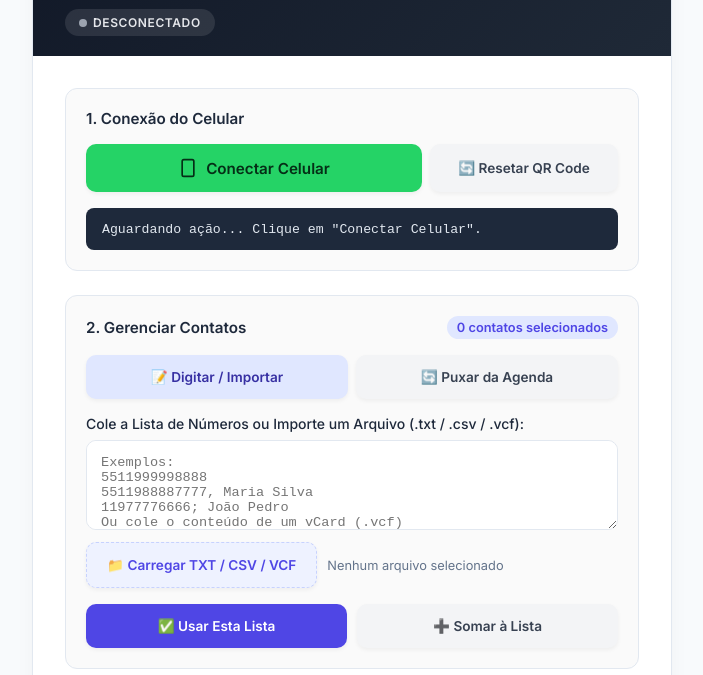
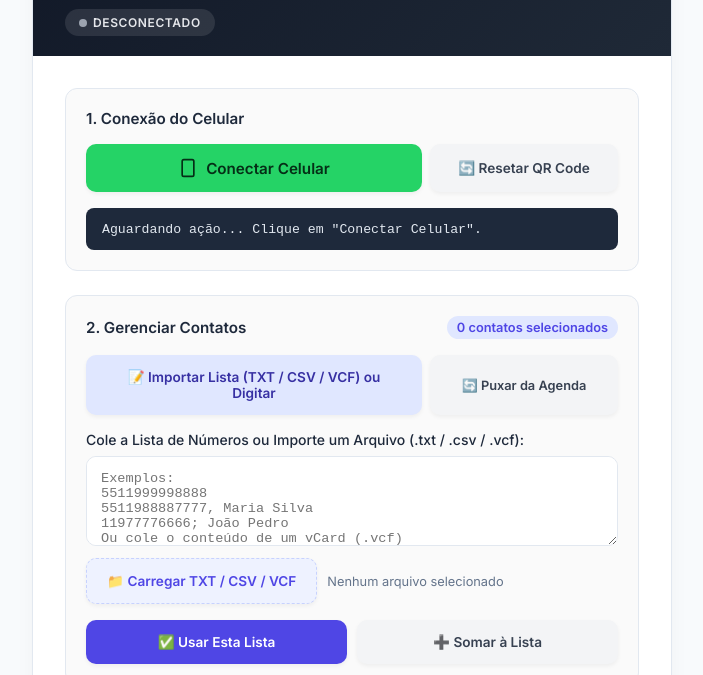
Before and after one commit to DaviSoaresDilly/wppconnect-bulk-sender, a browser extension: page public/index.html in a window 1280 px wide. Shown: the part 125-800 px from the top of the page, without its empty margins (288-991 px from the left). Drawn offline with nearby package versions, Linux system fonts and the light colour scheme; no server answers.

Commit message:
feat: add a modern frontend interface with media upload and contact management to the WhatsApp bulk sender

```diff
--- a/public/index.html
+++ b/public/index.html
@@ -613,10 +613,10 @@
         </div>
 
         <div style="display: flex; gap: 8px; flex-wrap: wrap;">
-          <button type="button" id="tabAgendaBtn" class="btn" style="flex: 1; background: #E0E7FF; color: #3730A3; font-size: 0.85rem;" onclick="switchContactTab('manual')">
-            📝 Digitar / Importar
+          <button type="button" id="tabAgendaBtn" class="btn" style="flex: 2; background: #E0E7FF; color: #3730A3; font-size: 0.85rem; font-weight: 600;">
+            📝 Importar Lista (TXT / CSV / VCF) ou Digitar
           </button>
-          <button type="button" id="btnReloadAgenda" class="btn" style="flex: 1; background: #F3F4F6; color: #374151; font-size: 0.85rem;" onclick="reloadAgendaContacts()">
+          <button type="button" id="btnReloadAgenda" class="btn" style="flex: 1; background: #F3F4F6; color: #374151; font-size: 0.8rem;" onclick="reloadAgendaContacts()" title="Puxar agenda do chip (Consome mais RAM)">
             🔄 Puxar da Agenda
           </button>
         </div>
```
Also changed, not shown: server.js (+4 -7 lines).
